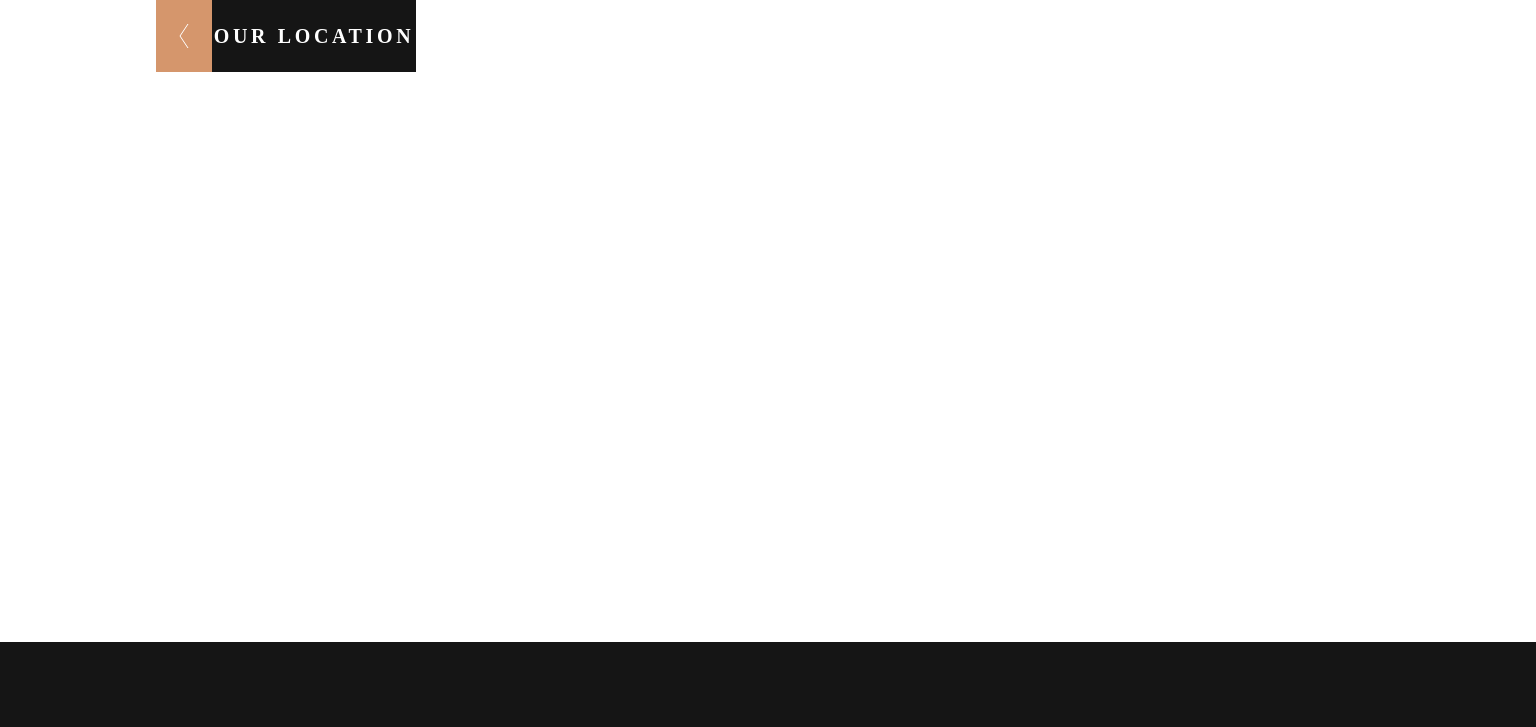
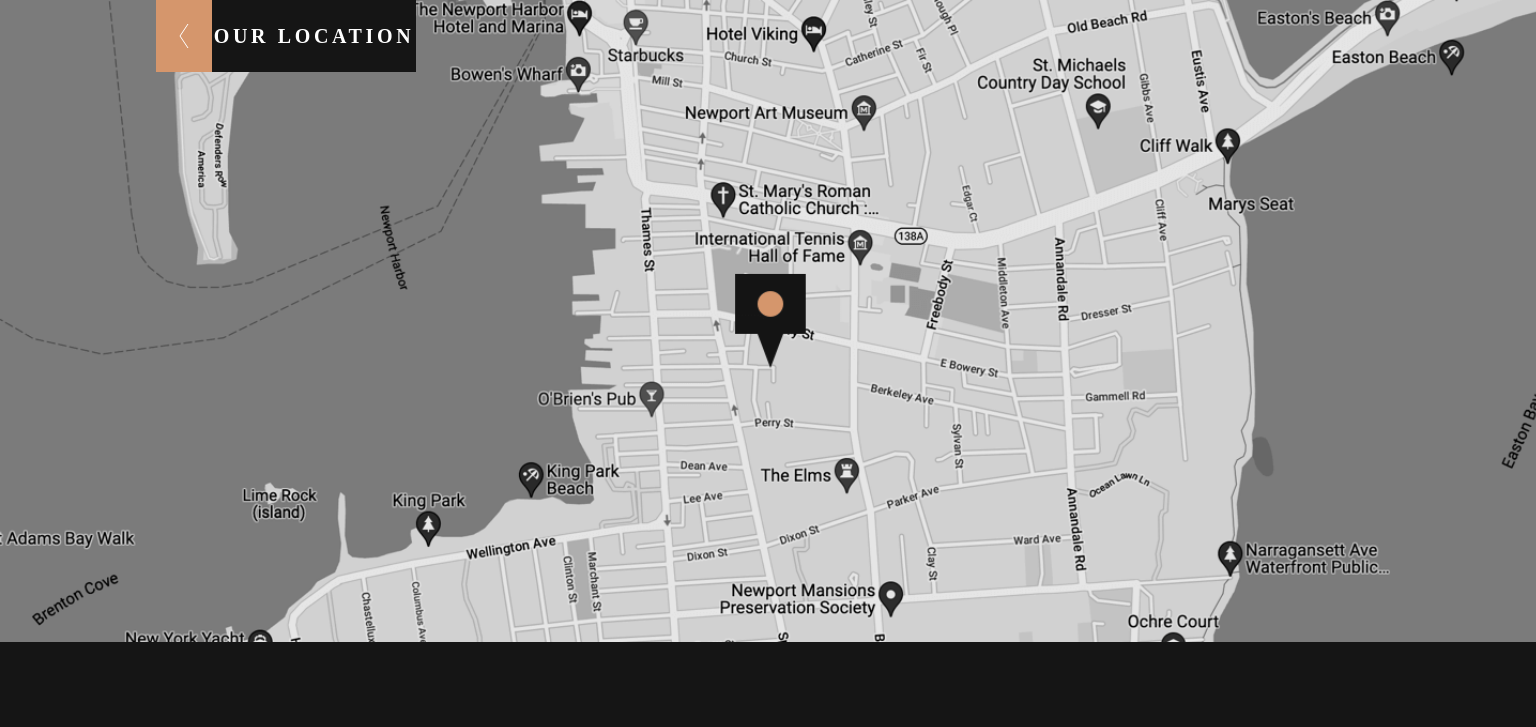
Before and after one commit to Ketevaniveshaguri/art-gallery, a website: page location.html in a window 1536 px wide. Shown: the top 727 px of the page. Drawn offline with Linux system fonts and the light colour scheme; the site is published under a folder, as on GitHub Pages, so addresses that start at the root find nothing; files whose address does not match are found by name.

Commit message:
initial commit

```diff
--- a/css/location.css
+++ b/css/location.css
@@ -16,7 +16,7 @@
 .map {
   width: 100vw;
   height: 550px;
-  background-image: url(/assets/mobile/image-map.png);
+  background-image: url(assets/mobile/image-map.png);
   /* background-repeat: no-repeat; */
   /* background-position: center; */
   background-size: cover;
@@ -127,7 +127,7 @@
   /* styles for footer */
   .map {
     height: 559.5px;
-    background-image: url(/assets/tablet/image-map.png);
+    background-image: url(assets/tablet/image-map.png);
   }
   .mainpage-button {
     margin-left: 56px;
@@ -160,7 +160,7 @@
 @media only screen and (min-width: 1440px) {
   .map {
     height: 642px;
-    background-image: url(/assets/desktop/image-map.png);
+    background-image: url(assets/desktop/image-map.png);
   }
   .mainpage-button {
     margin-left: 156px;
```
